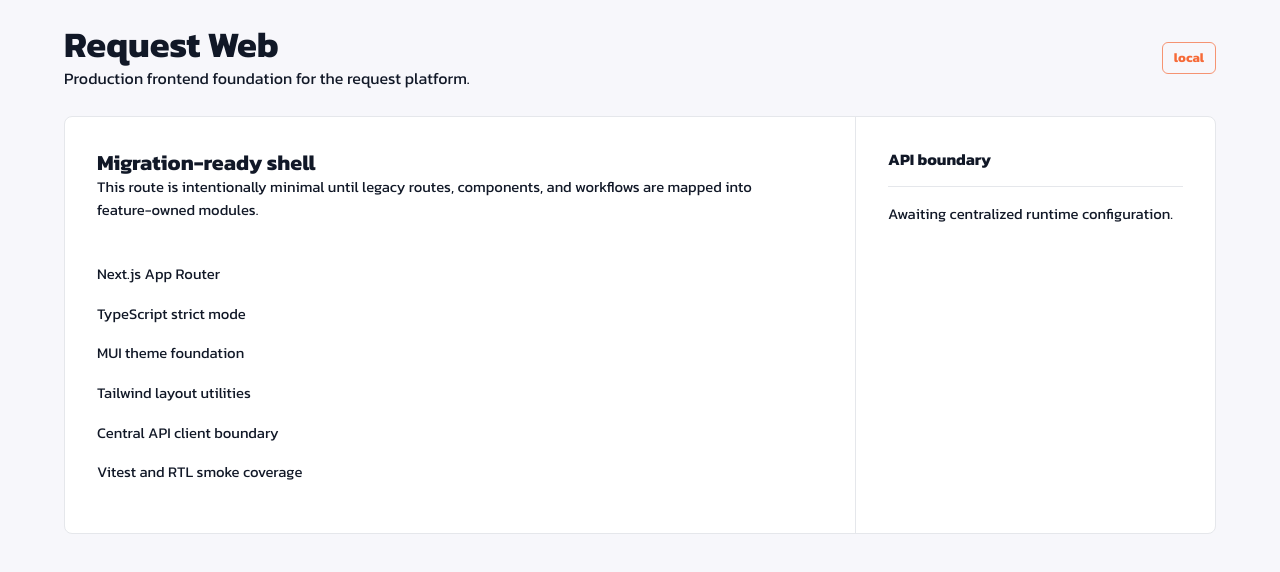
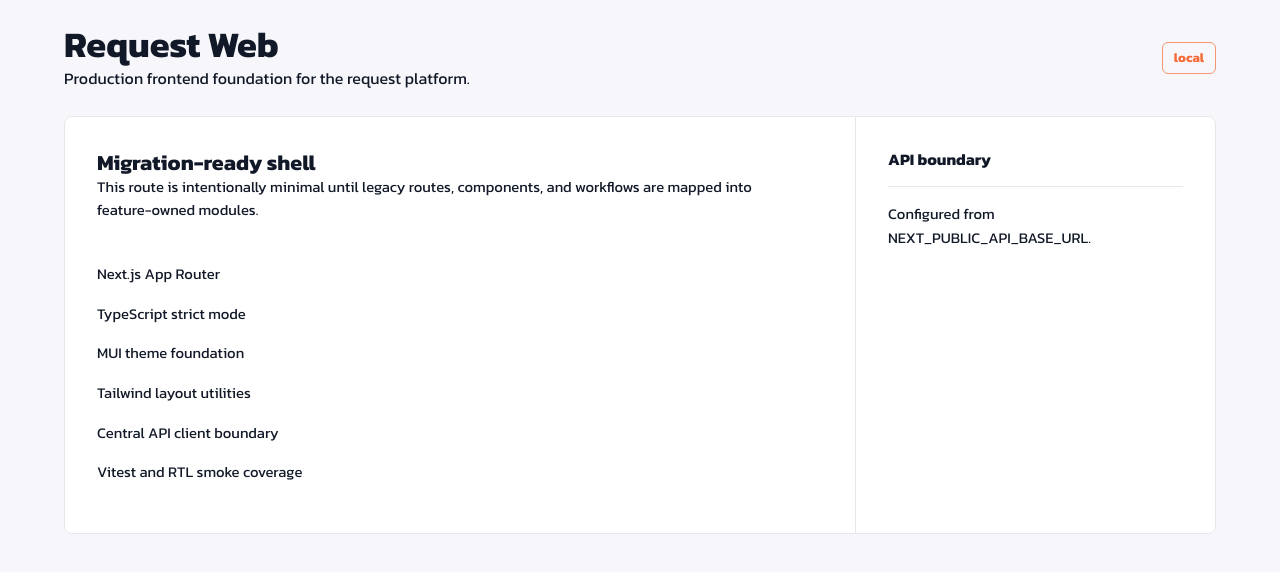
Before and after one commit to ParkPawapon/request-web, a Next.js app: page / in a window 1280 px wide. Shown: the top 572 px of the page. Built offline with nearby package versions, Linux system fonts and the light colour scheme; no server answers; what @mui/material-nextjs would draw is missing.

Commit message:
security(env): add validated public runtime configuration

```diff
--- a/src/app/layout.tsx
+++ b/src/app/layout.tsx
@@ -1,6 +1,8 @@
 import type { Metadata } from "next";
 import { Geist_Mono, Kanit } from "next/font/google";
 import type { ReactNode } from "react";
+
+import { publicEnv } from "@/shared/config/env";
 
 import "./globals.css";
 import { AppProviders } from "./providers";
@@ -17,7 +19,7 @@ const geistMono = Geist_Mono({
 });
 
 export const metadata: Metadata = {
-  title: "Request Web",
+  title: publicEnv.NEXT_PUBLIC_APP_NAME,
   description: "Production frontend foundation for the request platform.",
 };
 
--- a/src/app/page.tsx
+++ b/src/app/page.tsx
@@ -7,6 +7,8 @@ import ListItemText from "@mui/material/ListItemText";
 import Paper from "@mui/material/Paper";
 import Stack from "@mui/material/Stack";
 import Typography from "@mui/material/Typography";
+
+import { publicEnv } from "@/shared/config/env";
 
 const foundationChecks = [
   "Next.js App Router",
@@ -31,7 +33,7 @@ export default function Home() {
         >
           <Box>
             <Typography component="h1" variant="h3">
-              Request Web
+              {publicEnv.NEXT_PUBLIC_APP_NAME}
             </Typography>
             <Typography color="text.secondary" variant="body1">
               Production frontend foundation for the request platform.
@@ -39,7 +41,7 @@ export default function Home() {
           </Box>
           <Chip
             color="primary"
-            label="local"
+            label={publicEnv.NEXT_PUBLIC_APP_ENV}
             variant="outlined"
           />
         </Stack>
@@ -72,7 +74,9 @@ export default function Home() {
               </Typography>
               <Divider sx={{ my: 2 }} />
               <Typography color="text.secondary" variant="body2">
-                Awaiting centralized runtime configuration.
+                {publicEnv.NEXT_PUBLIC_API_BASE_URL
+                  ? "Configured from NEXT_PUBLIC_API_BASE_URL."
+                  : "Awaiting NEXT_PUBLIC_API_BASE_URL."}
               </Typography>
             </Box>
           </Box>
--- /dev/null
+++ b/src/shared/config/env.ts
@@ -0,0 +1,40 @@
+import { z } from "zod";
+
+const appEnvironmentSchema = z.enum([
+  "local",
+  "development",
+  "staging",
+  "production",
+  "test",
+]);
+
+const publicEnvSchema = z.object({
+  NEXT_PUBLIC_APP_NAME: z.string().trim().min(1).default("Request Web"),
+  NEXT_PUBLIC_APP_ENV: appEnvironmentSchema.default("local"),
+  NEXT_PUBLIC_API_BASE_URL: z.union([z.url(), z.literal("")]).default(""),
+});
+
+const serverEnvSchema = z.object({
+  NODE_ENV: z
+    .enum(["development", "production", "test"])
+    .default("development"),
+});
+
+export type PublicEnv = z.infer<typeof publicEnvSchema>;
+export type ServerEnv = z.infer<typeof serverEnvSchema>;
+
+export const publicEnv = publicEnvSchema.parse({
+  NEXT_PUBLIC_APP_NAME: process.env["NEXT_PUBLIC_APP_NAME"],
+  NEXT_PUBLIC_APP_ENV: process.env["NEXT_PUBLIC_APP_ENV"],
+  NEXT_PUBLIC_API_BASE_URL: process.env["NEXT_PUBLIC_API_BASE_URL"],
+});
+
+export function getServerEnv(): ServerEnv {
+  if (typeof window !== "undefined") {
+    throw new Error("Server environment cannot be read in the browser.");
+  }
+
+  return serverEnvSchema.parse({
+    NODE_ENV: process.env.NODE_ENV,
+  });
+}
```
Also changed, not shown: 1 other file (tests, documents, lock files or other folders).
